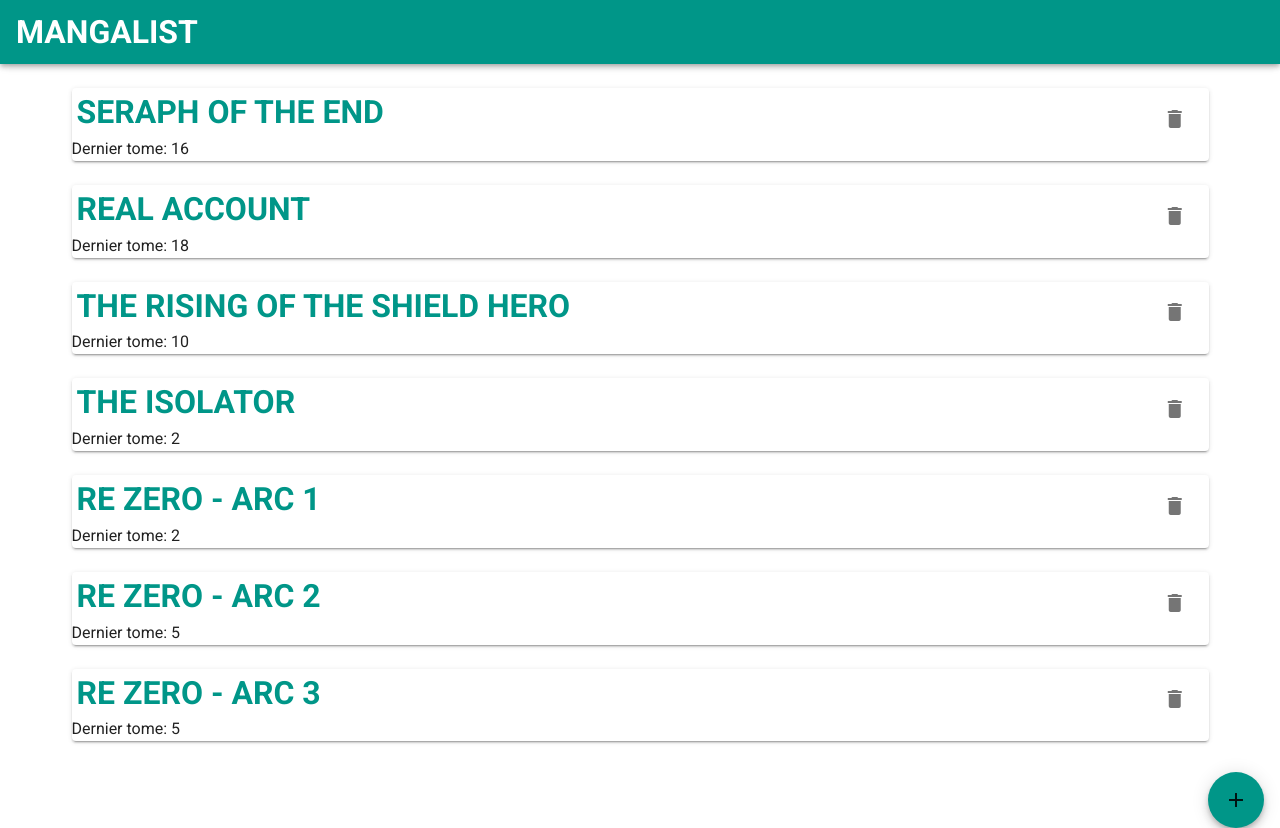
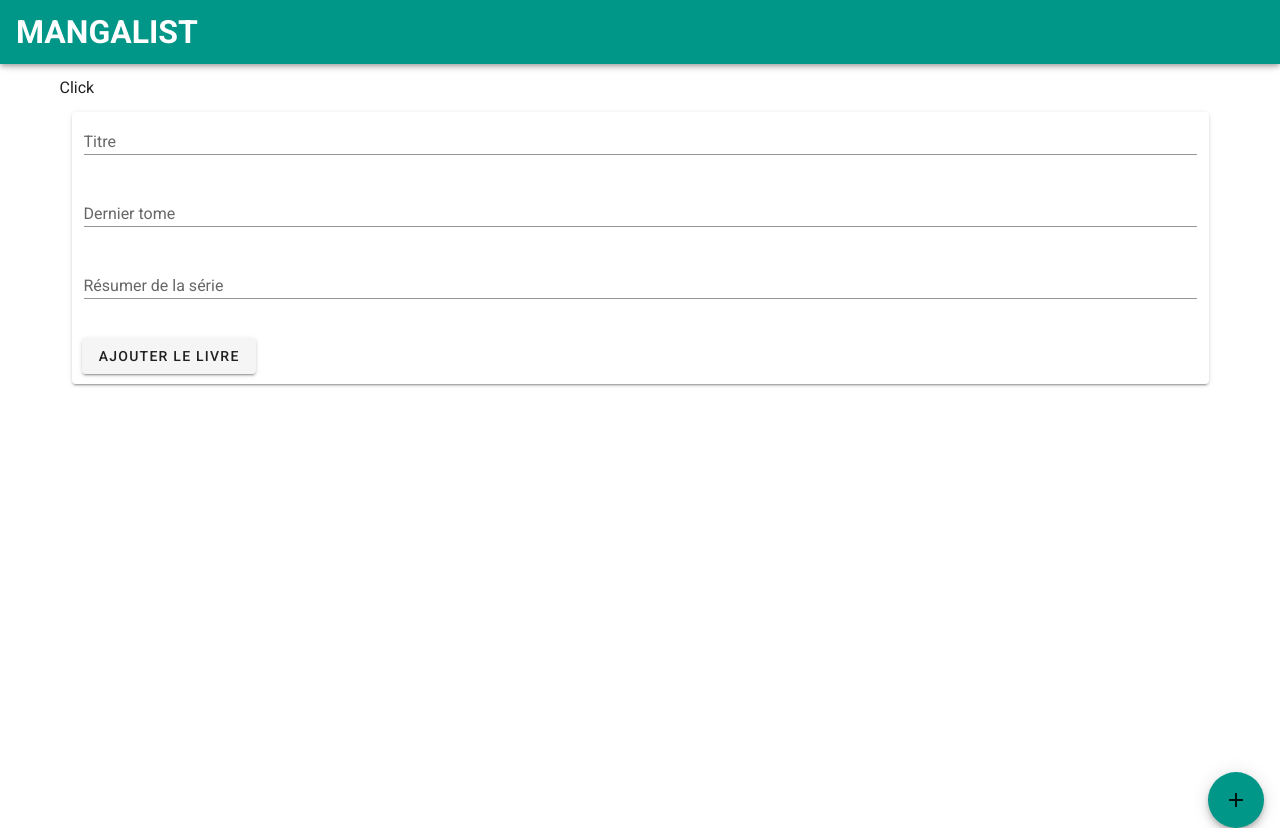
Before and after one commit to JulienKEIFF/mangalist, a Vue app: page / in a window 1280 px wide. Built offline with nearby package versions, Linux system fonts and the light colour scheme.

Commit message:
fix(mangalist):add update system for remove and add an item

```diff
--- a/public/index.html
+++ b/public/index.html
@@ -1,7 +1,7 @@
 <!DOCTYPE html>
 <html lang="en">
   <head>
-    <script src="./openDB.js"></script>
+    <script type="module" src="./openDB.js"></script>
     <meta charset="utf-8">
     <meta http-equiv="X-UA-Compatible" content="IE=edge">
     <meta name="viewport" content="width=device-width,initial-scale=1.0">
--- a/public/openDB.js
+++ b/public/openDB.js
@@ -2,11 +2,13 @@
 let db = IDBDatabase
 let objectStore = IDBObjectStore
 
+/* eslint-disable no-console */
 request.onerror = function () {
     alert('Open database is impossible')
 };
 request.onsuccess = function(event){
     db = event.target.result
+    getItem()
 }
 request.onupgradeneeded = function (event) {
     db = event.target.result;
@@ -16,20 +18,42 @@
 function addItem(name, tomeMax, descr){
     let transaction = db.transaction("manga", "readwrite");
     transaction.oncomplete = function(){
-        alert('purfect')
+        console.log('purfect')
     }
     objectStore = transaction.objectStore("manga")
     objectStore.add({ name: name, tomeMax: tomeMax, descr: descr })
 }
 
-function delItem(){
-
+function delItem(key){
+    let transaction = db.transaction("manga", "readwrite");
+    objectStore = transaction.objectStore("manga")
+    objectStore.delete(key)
+    transaction.onsuccess = function(){
+        console.log('supression terminer')
+    }
 }
 
+let allItem = []
+
 function getItem(){
-
+  allItem = []
+  objectStore = db.transaction("manga").objectStore("manga");
+  objectStore.openCursor().onsuccess = function(event){
+  let cursor = event.target.result
+    if(cursor){
+      let oneItem = {
+        name: cursor.value.name,
+        tomeMax: cursor.value.tomeMax,
+        descr: cursor.value.descr,
+        key: cursor.key
+      }
+      allItem.push(oneItem)
+      cursor.continue()
+    }
+  }
 }
 
 export {addItem}
 export {delItem}
 export {getItem}
+export {allItem as allItem}
--- a/src/components/addItemView.vue
+++ b/src/components/addItemView.vue
@@ -33,6 +33,7 @@
     addingItem(){
       if(this.nameInput && this.maxInput && this.descrInput){
         addItem(this.nameInput, this.maxInput, this.descrInput)
+        this.$emit('addComplete')
       }else{
         alert('Insert data in the form')
       }
--- a/src/components/card.vue
+++ b/src/components/card.vue
@@ -2,10 +2,10 @@
   <v-container>
       <v-card>
           <h1>{{title}}</h1>
-          <v-btn icon right v-on:click='delItem'>
+          <v-btn icon right v-on:click='supress'>
             <v-icon>mdi-delete</v-icon>
           </v-btn>
-        <div>{{listTome}}</div>
+        <div>Dernier tome: {{tomeMax}}</div>
       </v-card>
   </v-container>
 </template>
@@ -17,16 +17,19 @@
   name: 'Card',
   props:{
     title: String,
-    listTome: String
+    tomeMax: Number,
+    index: null
   },
   data: () => ({
 
   }),
   methods:{
     supress(){
-      let obj = delItem
-      alert(obj)
-    }
+      /* eslint-disable no-console */
+      let obj = delItem(this.index)
+      console.log(obj)
+      this.$emit('delete')
+    },
   }
 };
 </script>
--- a/src/components/list.vue
+++ b/src/components/list.vue
@@ -1,17 +1,16 @@
 <template>
   <v-container>
-   <card title="Seraph of the end" listTome="Dernier tome: 16" />
-   <card title="Real Account" listTome="Dernier tome: 18" />
-   <card title="The rising of the shield hero" listTome="Dernier tome: 10" />
-   <card title="The Isolator" listTome="Dernier tome: 2" />
-   <card title="Re Zero - Arc 1" listTome="Dernier tome: 2" />
-   <card title="Re zero - arc 2" listTome="Dernier tome: 5" />
-   <card title="Re zero - arc 3" listTome="Dernier tome: 5" />
+    <div class="root">
+      <div v-for="item in items" :key=item.key>
+        <card :title=item.name :tomeMax="item.tomeMax" :index="item.key" v-if="items" v-on:delete="allItemFunction" />
+      </div>
+    </div>
+    <button v-on:click='allItemFunction'>Click</button>
 
    <v-btn fab color="teal" bottom right absolute>
       <v-icon>mdi-plus</v-icon>
     </v-btn>
-   <addView v-if="add" />
+   <addView v-if="add" v-on:addComplete="allItemFunction" />
   </v-container>
 </template>
 
@@ -20,6 +19,7 @@
 import addView from './addItemView.vue'
 
 import {getItem} from './../../public/openDB'
+import {allItem} from './../../public/openDB'
 
 export default {
   name: 'List',
@@ -28,13 +28,20 @@
     addView
   },
   data: () => ({
-    add: false
+    add: true,
+    items: allItem,
   }),
   methods:{
-    allItem(){
-      let list = getItem()
-      alert(list)
-    }
+    allItemFunction(){
+      getItem()
+      /* eslint-disable no-console */
+      this.items = allItem
+      console.log(this.items)
+    },
+  },
+  mounted: function(){
+    this.items = allItem
+    console.log('mounted')
   }
 };
 </script>
```
